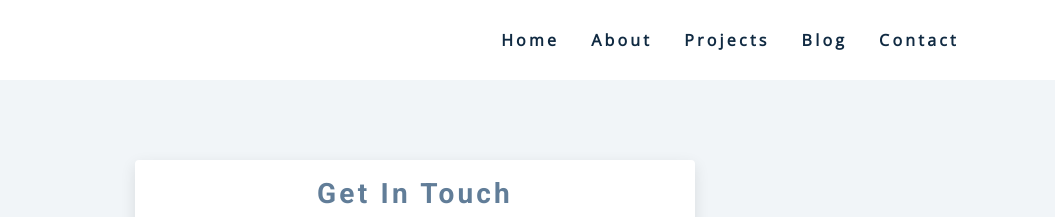
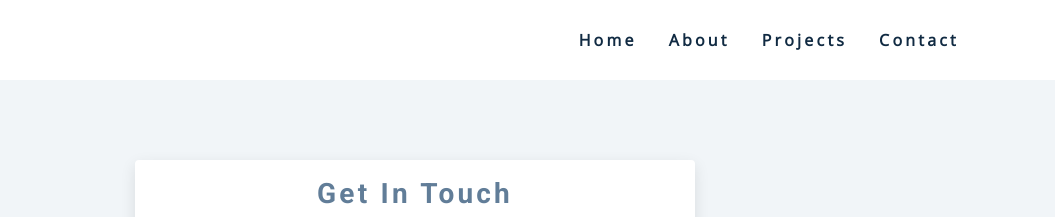
Before and after one commit to temesghentekeste/my-portfolio, a Gatsby site: page /contact in a window 1280 px wide. Shown: the top 217 px of the page, 225-1280 px from the left. Built offline with nearby package versions, Linux system fonts and the light colour scheme; Gatsby itself is replaced by a stand-in of ours.

Commit message:
Remove blog component

```diff
--- a/src/constants/links.js
+++ b/src/constants/links.js
@@ -18,11 +18,6 @@ const data = [
   },
   {
     id: 4,
-    text: "blog",
-    url: "/blog/",
-  },
-  {
-    id: 5,
     text: "contact",
     url: "/contact/",
   },
--- a/src/pages/index.js
+++ b/src/pages/index.js
@@ -5,7 +5,6 @@ import Hero from "../components/Hero"
 import Publications from "../components/Publications"
 import Jobs from "../components/Jobs"
 import Projects from "../components/Projects"
-import Blogs from "../components/Blogs"
 export default ({data}) => {
   const { allStrapiProjects: { nodes: projects}} = data
   return (
```
Also changed, not shown: src/components/Blog.js (deleted, +0 -11 lines), src/components/Blogs.js (deleted, +0 -8 lines), src/pages/blog.js (deleted, +0 -11 lines).
